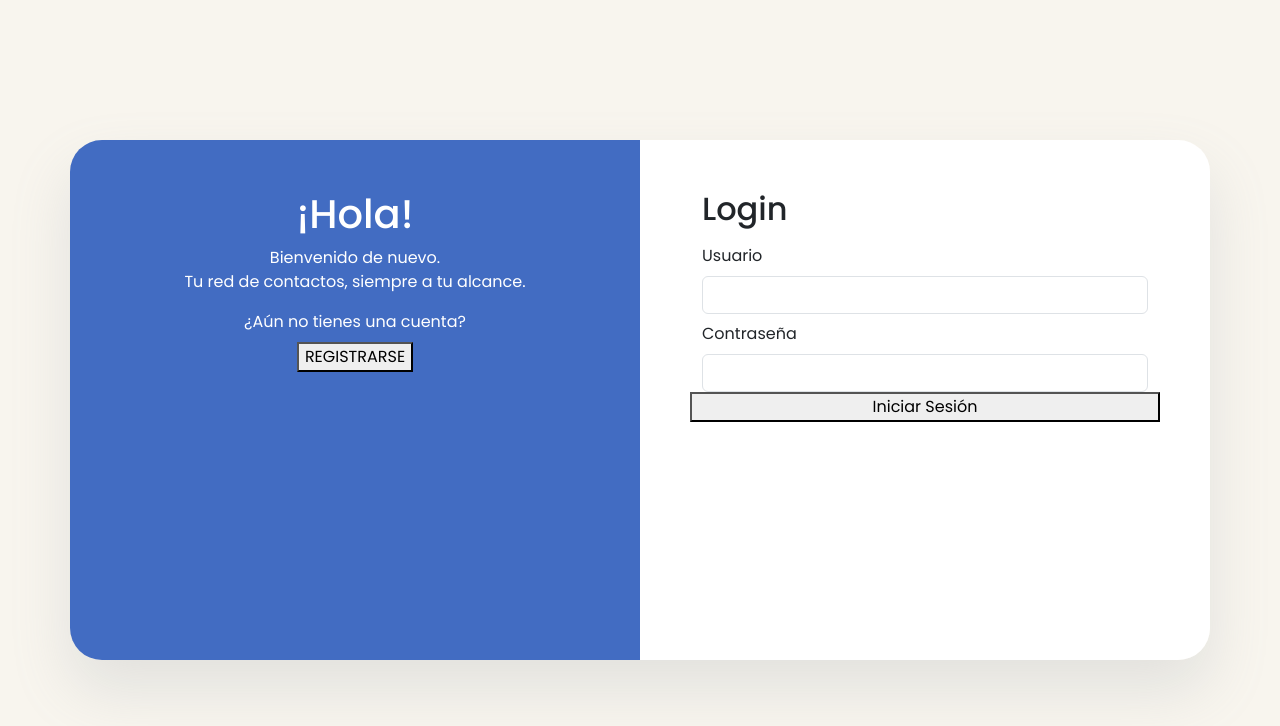
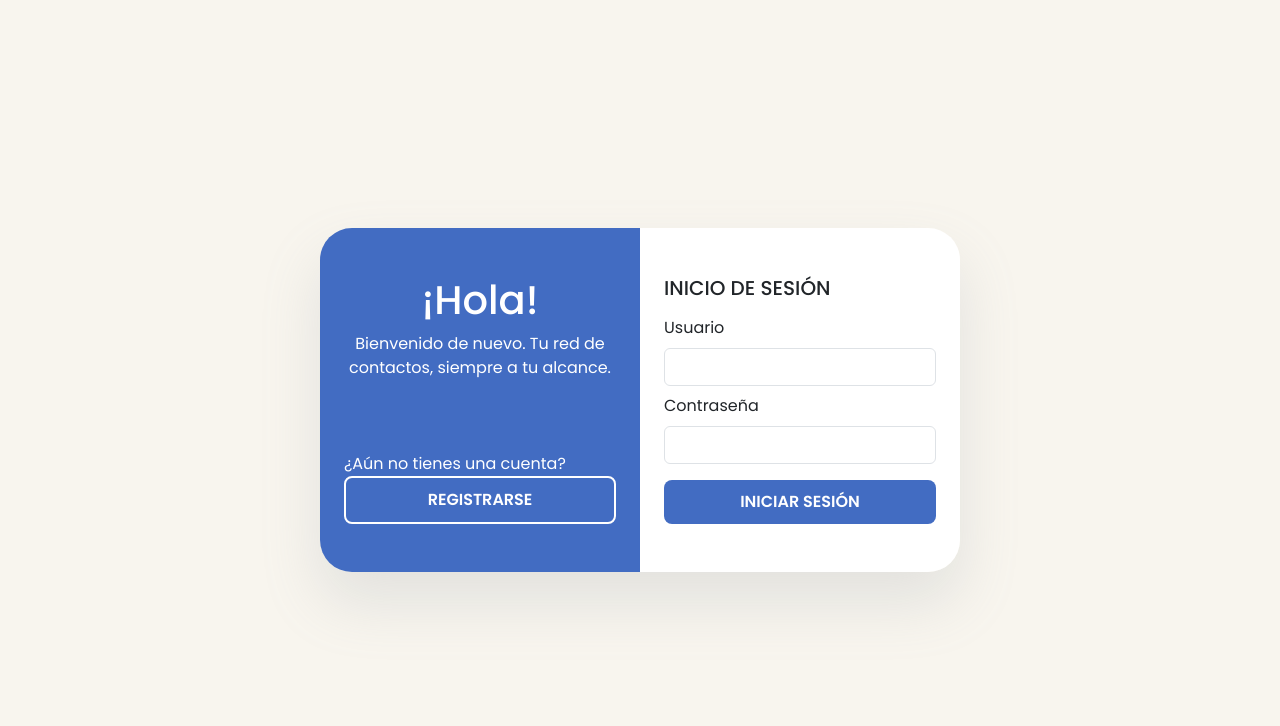
Before and after one commit to Katherine-Flores/AgendaContactos, a website: page frontend/index.html in a window 1280 px wide. Drawn offline with nearby package versions, Linux system fonts and the light colour scheme; some packages are replaced by stand-ins of ours; a script that the page names is missing.

Commit message:
Estilos al login y registro

```diff
--- a/frontend/index.html
+++ b/frontend/index.html
@@ -12,24 +12,27 @@
   <script src="https://cdn.jsdelivr.net/npm/sweetalert2@11"></script>
 </head>
 <body class="d-flex justify-content-center align-items-center" style="height: 100vh;">
-  <div class="container" style="border-radius: 32px; box-shadow: 0px 30px 60px rgba(138, 149, 158, 0.2);">
-
-    <div class="row align-items-start">
-
-      <div class="col-md-6" id="contenedor-registro">
-        <div class="container text-center contenedor" id="mensaje-registro" style="display: block;">
-          <h1>¡Hola!</h1>
-          <p>Bienvenido de nuevo.<br> Tu red de contactos, siempre a tu alcance.</p>
-          <div class="ultimo">
-            <label for="gotoRegistrarse" class="form-label col-md-12">¿Aún no tienes una cuenta?</label>
-            <button type="button" onclick="toggleregistro()">REGISTRARSE</button>
+  <div class="container w-50" style="border-radius: 32px; box-shadow: 0px 30px 60px rgba(138, 149, 158, 0.2);">
+    <div class="row align-items-stretch">
+      <div class="col-md-6 pt-4 pb-4" id="contenedor-registro">
+        <div class="container text-center h-100 pt-4 pb-4" id="mensaje-registro" style="display: block;">
+          <div class="d-flex flex-column h-100">
+            <div>
+              <h1>¡Hola!</h1>
+              <p>Bienvenido de nuevo. Tu red de contactos, siempre a tu alcance.</p>
+            </div>
+            <div class="flex-grow-1"></div>
+            <div>
+              <label class="col-md-12 text-start">¿Aún no tienes una cuenta?</label>
+              <button class="btn-toggle w-100" type="button" onclick="toggleregistro()">REGISTRARSE</button>
+            </div>
           </div>
         </div>
-        <div class="container contenedor" id="formulario-registro" style="display: none;">
+        <div class="container pt-4 pb-4" id="formulario-registro" style="display: none;">
 
           <form id="registerForm" class="row needs-validation" novalidate>
 
-            <h2>Registro</h2>
+            <h5>Registro</h5>
 
             <div class="col-md-12 mt-2">
               <label for="usuario-registro" class="form-label">Usuario</label>
@@ -55,28 +58,36 @@
               </div>
             </div>
 
-            <button type="submit">REGISTRARSE</button>
+            <div class="col-md-12 mt-3">
+              <button class="btn-form w-100" type="submit">REGISTRARSE</button>
+            </div>
 
           </form>
 
         </div>
 
       </div>
+      <div class="col-md-6 pt-4 pb-4" style="background-color: white;" id="contenedor-login">
 
-      <div class="col-md-6" style="background-color: white;" id="contenedor-login">
-
-        <div class="container text-center contenedor" id="mensaje-login" style="display: none;">
-          <h1>Crea tu cuenta</h1>
-          <p>Mantente en contacto con las<br> personas que más importan.</p>
-          <label for="gotoRegistrarse" class="form-label col-md-12">¿Ya tienes una cuenta?</label>
-          <button type="button" onclick="togglelogin()">INICIAR SESIÓN</button>
+        <div class="container text-center h-100 pt-4 pb-4" id="mensaje-login" style="display: none;">
+          <div class="d-flex flex-column h-100">
+            <div>
+              <h2>Crea tu cuenta</h2>
+              <p>Mantente en contacto con las personas que más importan.</p>
+            </div>
+            <div class="flex-grow-1"></div>
+            <div>
+              <label class="col-md-12 text-start">¿Ya tienes una cuenta?</label>
+              <button class="btn-toggle w-100" type="button" onclick="togglelogin()">INICIAR SESIÓN</button>
+            </div>
+          </div>
         </div>
 
-        <div class="container contenedor" id="formulario-login" style="display: block;">
+        <div class="container pt-4 pb-4" id="formulario-login" style="display: block;">
 
           <form id="loginForm" class="row needs-validation" novalidate>
 
-            <h2>Login</h2>
+            <h5>INICIO DE SESIÓN</h5>
 
             <div class="col-md-12 mt-2">
               <label for="validationCustom01" class="form-label">Usuario</label>
@@ -94,15 +105,15 @@
               </div>
             </div>
 
-            <button class="align-items-end" type="submit">Iniciar Sesión</button>
+            <div class="col-md-12 mt-3">
+              <button class="btn-form w-100" type="submit">INICIAR SESIÓN</button>
+            </div>
 
           </form>
         </div>
 
       </div>
-
     </div>
-
   </div>
 
   <div id="resultado"></div>
--- a/frontend/style.css
+++ b/frontend/style.css
@@ -15,13 +15,6 @@ body {
   background-color: var(--fondo-claro) !important;
 }
 
-#contenedor-login, #contenedor-registro {
-  height: 65vh;
-  padding: 50px;
-  display: flex;
-  justify-content: center;
-}
-
 #contenedor-login {
   border-radius: 0 32px 32px 0;
 }
@@ -32,11 +25,20 @@ body {
   border-radius: 32px 0 0 32px;
 }
 
-.contenedor {
-  display: grid;
-  grid-template-rows: 1fr auto;
+.btn-form {
+  background-color: var(--azul-medio);
+  color: white;
+  font-weight: 600;
+  border-radius: 8px;
+  border: none;
+  padding: 10px;
 }
 
-.ultimo {
-  align-self: end;
+.btn-toggle {
+  background-color: transparent;
+  color: white;
+  font-weight: 600;
+  border-radius: 8px;
+  border: solid 2px white;
+  padding: 10px;
 }
```
